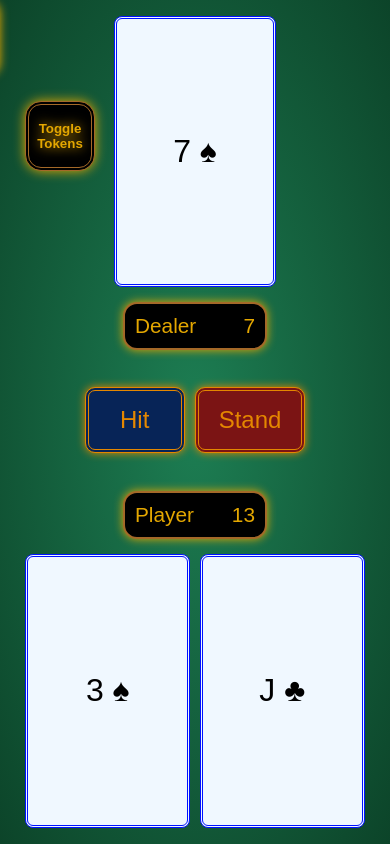
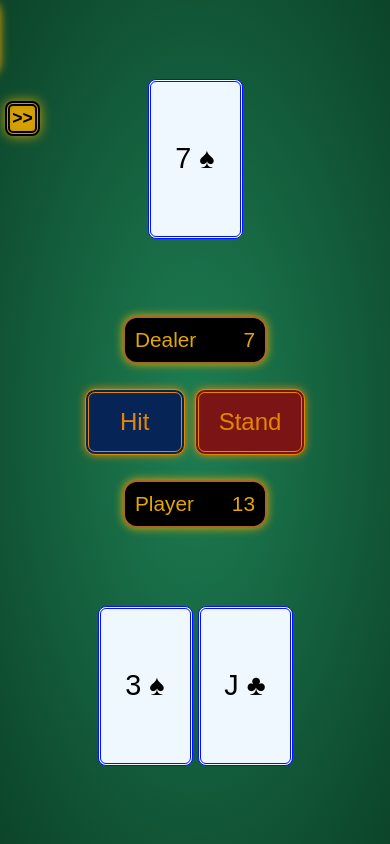
Before and after one commit to MattSafi/BlackJack, a Vue app: page / in a window 390 px wide. Both pictures are taken after a click on the button "50". Built offline with nearby package versions, Linux system fonts and the light colour scheme.

Commit message:
some upgrades and improvements

```diff
--- a/src/components/GameBoard.vue
+++ b/src/components/GameBoard.vue
@@ -2,9 +2,9 @@
   <div class="game-board">
     <!-- Tokens and Bet Amount -->
     <div class="mobile-betting-toggle">
-      <Button @click="toggleMobileBetting" class="mobile-betting-toggle-btn"
-        ><span>Toggle Tokens</span></Button
-      >
+      <Button @click="toggleMobileBetting" class="mobile-betting-toggle-btn">
+        <span>>></span>
+      </Button>
     </div>
 
     <div :class="['betting', { active: isBettingActive }]">
@@ -19,60 +19,64 @@
     </div>
 
     <!-- Pre-game -->
-    <!-- TODO: check vue docs for transition -->
-    <!-- <transition> -->
+    <transition>
       <div class="token-buttons-container" v-if="!betPlaced">
         <!-- Tokens for betting -->
-      <span v-if="!betPlaced && !gameOver" class="place-a-bet-text"
-        >Place A Bet To Start Playing!</span
-      >
+        <span v-if="!betPlaced && !gameOver" class="place-a-bet-text">
+          Place A Bet To Start Playing!
+        </span>
         <div class="token-buttons">
           <Button
             @click="placeBet(50)"
             :disabled="50 > tokens || betPlaced || gameOver"
+            :class="{ 'disabled-token': amount > tokens }"
             class="token btn1"
             ><span>50</span></Button
           >
           <Button
             @click="placeBet(100)"
             :disabled="100 > tokens || betPlaced || gameOver"
+            :class="{ 'disabled-token': amount > tokens }"
             class="token btn2"
             ><span>100</span></Button
           >
           <Button
             @click="placeBet(150)"
             :disabled="150 > tokens || betPlaced || gameOver"
+            :class="{ 'disabled-token': amount > tokens }"
             class="token btn3"
             ><span>150</span></Button
           >
           <Button
             @click="placeBet(200)"
             :disabled="200 > tokens || betPlaced || gameOver"
+            :class="{ 'disabled-token': amount > tokens }"
             class="token btn4"
             ><span>200</span></Button
           >
           <Button
             @click="placeBet(250)"
             :disabled="250 > tokens || betPlaced || gameOver"
+            :class="{ 'disabled-token': amount > tokens }"
             class="token btn5"
             ><span>250</span></Button
           >
           <Button
             @click="placeBet(300)"
-          :disabled="300 > tokens || betPlaced || gameOver"
             class="token btn6"
+            :class="{ 'disabled-token': amount > tokens }"
             ><span>300</span></Button
           >
         </div>
-      <Button
-        @click="placeBet(0)"
-        :disabled="0 > tokens || betPlaced || gameOver"
-        class="token-no-bet"
+        <Button @click="placeBet(0)" class="token-no-bet"
           ><span>No Bet</span></Button
         >
       </div>
+    </transition>
+
     <!-- In-game -->
-    <div v-else class="main-game-container">
+    <transition>
+      <div v-if="betPlaced" class="main-game-container">
         <!-- Dealer's hand -->
         <div class="hands">
           <div class="cards-container">
@@ -91,8 +95,20 @@
           <Button @click="handleHit" :disabled="gameOver" class="hit-button">
             Hit
           </Button>
-        <Button @click="handleStand" :disabled="gameOver" class="stand-button">
+          <Button
+            @click="handleStand"
+            :disabled="gameOver"
+            class="stand-button"
+          >
             Stand
+          </Button>
+          <Button
+            v-if="canSplit"
+            @click="handleSplit"
+            :disabled="gameOver || !canSplit"
+            class="split-button"
+          >
+            Split
           </Button>
         </div>
 
@@ -109,6 +125,7 @@
           </div>
         </div>
       </div>
+    </transition>
   </div>
 
   <!-- Results popup -->
@@ -129,8 +146,11 @@
       <span
         v-if="gameOver && resultMessage.includes('It\'s a tie!')"
         class="result tied-result"
-        >{{ resultMessage }}
-      </span>
+        >{{ resultMessage }}</span
+      >
+      <span v-if="tokens <= 0" class="refresh-tokens"
+        >You've run out of tokens <br />Refresh to play again</span
+      >
 
       <div class="score">
         <span>Dealer</span>
@@ -142,9 +162,13 @@
       </div>
 
       <div class="newGame" v-if="gameOver">
-        <Button @click="startNewGame" class="new-game-button"
-          >Play Again</Button
+        <Button
+          @click="startNewGame"
+          :class="newGameButtonClass"
+          class="new-game-button"
         >
+          Play Again
+        </Button>
       </div>
     </div>
   </div>
@@ -191,6 +215,7 @@ export default {
       canToggle: true, // Flag to control mobile toggle token frequency
       canEndPlayerTurn: true, // Cool-down flag for end player turn
       canStartDealerTurn: true, // Cool-down flag for dealer turn
+      currentHandIndex: 0,
     };
   },
   computed: {
@@ -200,7 +225,19 @@ export default {
     dealerHandValue() {
       return this.calculateHandValue(this.dealerHand);
     },
+
+    newGameButtonClass() {
+      if (this.resultMessage.includes("You Win!")) {
+        return "player-wins";
+      } else if (this.resultMessage.includes("Dealer wins!")) {
+        return "dealer-wins";
+      } else if (this.resultMessage.includes("It's a tie!")) {
+        return "tie-game";
+      }
+      return "";
     },
+  },
+
   methods: {
     createDeck() {
       console.log("Creating deck");
@@ -270,7 +307,7 @@ export default {
       while (this.shouldDealerHit()) {
         this.dealCard(this.dealerHand);
         console.log("Dealer dealt a card. Waiting for 1 second...");
-        await this.sleep(1000);
+        await this.sleep(800);
       }
       console.log("Dealer's turn finished.");
       this.finishDealerTurn();
@@ -334,6 +371,16 @@ export default {
         this.checkTokens();
       }
     },
+    handleSplit() {
+      if (this.canSplit) {
+        this.tokens -= this.currentBet;
+        const firstCard = this.playerHands[0].pop();
+        this.playerHands.push([firstCard]);
+        this.dealCard(this.playerHands[0]);
+        this.dealCard(this.playerHands[1]);
+        console.log("Player hand split into two hands:", this.playerHands);
+      }
+    },
     calculateHandValue(hand) {
       let value = hand.reduce((acc, card) => acc + card.value, 0);
       let aces = hand.filter((card) => card.rank === "A").length;
@@ -375,7 +422,7 @@ export default {
 
     checkTokens() {
       if (this.tokens <= 0 && this.gameOver) {
-        alert("You have run out of tokens! Refresh the page to play again.");
+        alert("You have run out of tokens!");
       }
     },
   },
@@ -388,6 +435,16 @@ export default {
 </script>
 
 <style scoped>
+.v-enter-active,
+.v-leave-active {
+  transition: opacity 0.3s ease;
+}
+
+.v-enter-from,
+.v-leave-to {
+  opacity: 0;
+}
+
 .game-board {
   display: flex;
   align-items: center;
@@ -506,6 +563,15 @@ export default {
 .actions .stand-button {
   background: #7b1414;
 }
+.actions .split-button {
+  display: flex;
+  margin: 5px;
+  padding: 10px;
+  font-size: 1rem;
+  border: 1px solid black;
+  border-radius: 5px;
+  background-color: lightblue;
+}
 
 .stand-button:hover,
 .hit-button:hover {
@@ -555,6 +621,67 @@ export default {
   box-shadow: 0px 0px 10px 0px #e4a700;
 }
 
+.new-game-button {
+  display: flex;
+  position: relative;
+  align-items: center;
+  justify-content: center;
+  margin: 5px;
+  margin-top: 15px;
+  color: #000000;
+  box-shadow: 0px 0px 6px 0px #e48700;
+  font-size: 1.4rem;
+  border: 5px double aliceblue;
+  border-radius: 10px;
+  transition: 0.3s ease;
+  padding: 10px 20px;
+  cursor: pointer;
+}
+
+.new-game-button.player-wins {
+  background-color: limegreen;
+}
+.new-game-button.player-wins:hover {
+  background-color: rgb(29, 118, 29);
+}
+.new-game-button.dealer-wins {
+  background-color: red;
+}
+.new-game-button.dealer-wins:hover {
+  background-color: rgb(173, 16, 16);
+}
+
+.new-game-button.tie-game {
+  background-color: yellow;
+  border: 5px double #000000;
+}
+.new-game-button.tie-game:hover {
+  background-color: rgb(165, 165, 0);
+}
+.refresh-tokens {
+  display: flex;
+  align-items: center;
+  justify-content: center;
+  gap: 10px;
+  font-size: 1.4rem;
+}
+.refresh-tokens-button {
+  display: flex;
+  position: relative;
+  align-items: center;
+  justify-content: center;
+  margin: 5px;
+  margin-top: 15px;
+  color: #000000;
+  box-shadow: 0px 0px 6px 0px #e48700;
+  font-size: 1rem;
+  border: 5px double aliceblue;
+  border-radius: 10px;
+  transition: 0.3s ease;
+  padding: 10px 20px;
+  cursor: pointer;
+}
+
 .token-buttons-container {
   display: flex;
   flex-direction: column;
@@ -590,30 +717,6 @@ export default {
   justify-content: center;
   align-items: center;
   color: #e4a700;
-}
-
-.new-game-button {
-  display: flex;
-  position: relative;
-  align-items: center;
-  justify-content: center;
-  margin: 5px;
-  margin-top: 15px;
-  color: #000000;
-  box-shadow: 0px 0px 6px 0px #e48700;
-  font-size: 1.4rem;
-  border: 5px double aliceblue;
-  border-radius: 10px;
-  background-color: #930606;
-  transition: 0.3s ease;
-  padding: 10px 20px;
-  cursor: pointer;
-}
-
-.new-game-button:hover {
-  background-color: #010c1e;
-  box-shadow: 0px 0px 10px 0px #e48700;
-  color: #e48700;
 }
 
 .token {
@@ -711,6 +814,11 @@ export default {
   position: relative;
   z-index: 2;
 }
+.disabled-token {
+  background-color: grey;
+  cursor: not-allowed;
+  opacity: 0.5;
+}
 
 @media screen and (max-width: 960px) {
   .game-board {
@@ -724,7 +832,7 @@ export default {
     display: flex;
     position: absolute;
     top: 12vh;
-    left: 25px;
+    left: 5px;
     align-items: center;
   }
 
@@ -732,22 +840,25 @@ export default {
     display: flex;
     justify-content: center;
     align-items: center;
-    height: 70px;
-    width: 70px;
-    background-color: #000000;
-    border: 4px double #a46928;
-    border-radius: 16px;
+    text-align: center;
+    height: 35px;
+    width: 35px;
+    background-color: #e4a700af;
+    border: 5px double #000000;
+    border-radius: 8px;
     color: #e4a700;
     filter: drop-shadow(0px 0px 6px #e4a700);
     font-weight: 600;
     transition: 0.1s ease;
+    cursor: pointer;
   }
   .mobile-betting-toggle-btn span {
     filter: drop-shadow(0px 0px 6px #e4a700);
-  }
-  .mobile-betting-toggle-btn:hover {
-    transform: scale(1.05);
-    cursor: pointer;
+    color: #000000;
+    font-size: 1.1rem;
+    justify-content: center;
+    align-items: center;
+    text-align: center;
   }
 
   .betting {
@@ -767,11 +878,13 @@ export default {
   .token {
     height: 50px;
     width: 50px;
+    cursor: pointer;
   }
   .token::before {
     width: 35px;
     height: 35px;
   }
+
   .token-no-bet {
     font-size: 0.8rem;
     height: 50px;
@@ -781,5 +894,17 @@ export default {
     width: 35px;
     height: 35px;
   }
+  .cards-container {
+    justify-content: center;
+    align-items: center;
+    gap: 5px;
+  }
+  .cards-container .card {
+    height: 160px;
+    width: 95px;
+    justify-content: center;
+    align-items: center;
+    font-size: 1.8rem;
+  }
 }
 </style>
```
Lines whose indentation alone changed are shown as unchanged.
